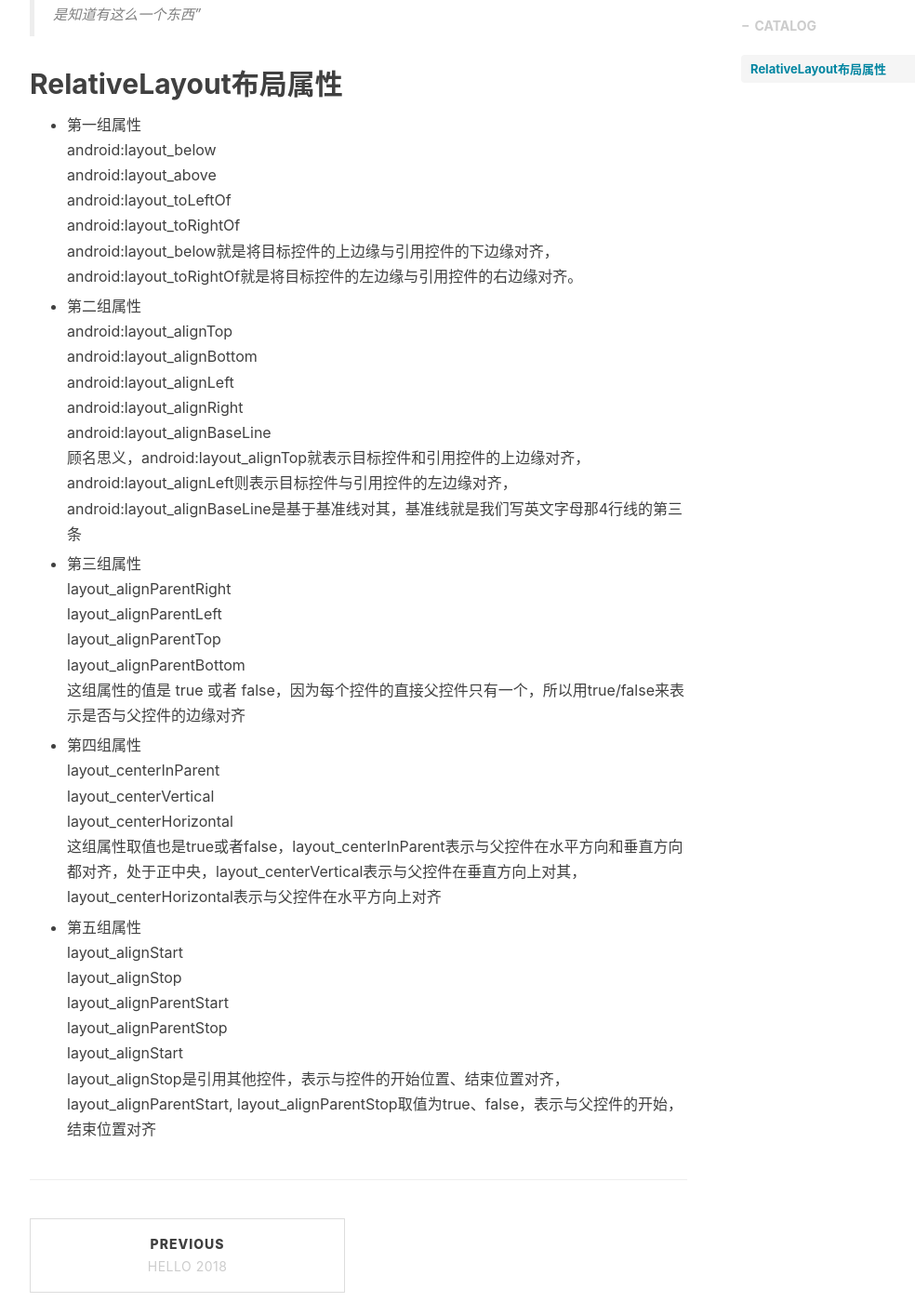
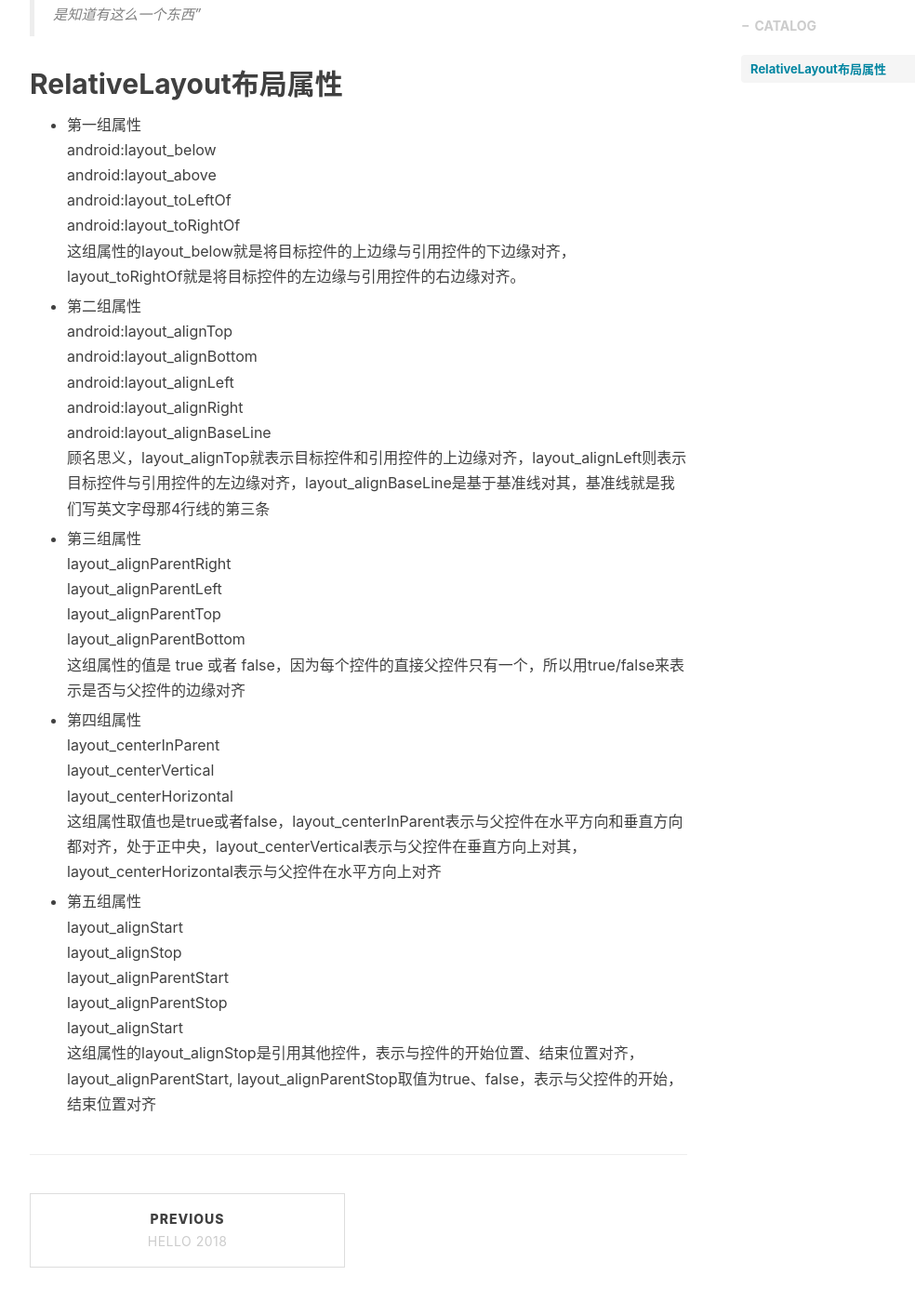
Before and after one commit to Lanxiaofan/Lanxiaofan.github.io, a Jekyll site: the page built from _posts/2019-1-16-RelativeLayout.markdown, in a window 1280 px wide and 1400 px high, scrolled down 673 px. Shown: the whole window at 93% size, without its empty margins (233-1217 px from the left). Built offline with Jekyll 4.4.1, drawn with Linux system fonts in a browser that asks for light colours; nearby versions of some CDN libraries; comment, search, counter and statistics services are not loaded.

Commit message:
Update 2019-1-16-RelativeLayout.markdown

```diff
--- a/_posts/2019-1-16-RelativeLayout.markdown
+++ b/_posts/2019-1-16-RelativeLayout.markdown
@@ -20,7 +20,7 @@ android:layout_below <br>
 android:layout_above <br>
 android:layout_toLeftOf <br>
 android:layout_toRightOf <br>
-android:layout_below就是将目标控件的上边缘与引用控件的下边缘对齐，android:layout_toRightOf就是将目标控件的左边缘与引用控件的右边缘对齐。 <br>
+这组属性的layout_below就是将目标控件的上边缘与引用控件的下边缘对齐，layout_toRightOf就是将目标控件的左边缘与引用控件的右边缘对齐。 <br>
 
 * 第二组属性 <br>
 android:layout_alignTop <br>
@@ -28,7 +28,7 @@ android:layout_alignBottom <br>
 android:layout_alignLeft <br>
 android:layout_alignRight <br>
 android:layout_alignBaseLine <br>
-顾名思义，android:layout_alignTop就表示目标控件和引用控件的上边缘对齐，android:layout_alignLeft则表示目标控件与引用控件的左边缘对齐，android:layout_alignBaseLine是基于基准线对其，基准线就是我们写英文字母那4行线的第三条 <br>
+顾名思义，layout_alignTop就表示目标控件和引用控件的上边缘对齐，layout_alignLeft则表示目标控件与引用控件的左边缘对齐，layout_alignBaseLine是基于基准线对其，基准线就是我们写英文字母那4行线的第三条 <br>
 
 * 第三组属性 <br>
 layout_alignParentRight <br>
@@ -49,7 +49,7 @@ layout_alignStop <br>
 layout_alignParentStart <br>
 layout_alignParentStop <br>
 layout_alignStart <br>
-layout_alignStop是引用其他控件，表示与控件的开始位置、结束位置对齐，layout_alignParentStart, layout_alignParentStop取值为true、false，表示与父控件的开始，结束位置对齐
+这组属性的layout_alignStop是引用其他控件，表示与控件的开始位置、结束位置对齐，layout_alignParentStart, layout_alignParentStop取值为true、false，表示与父控件的开始，结束位置对齐
 
 
 
```
